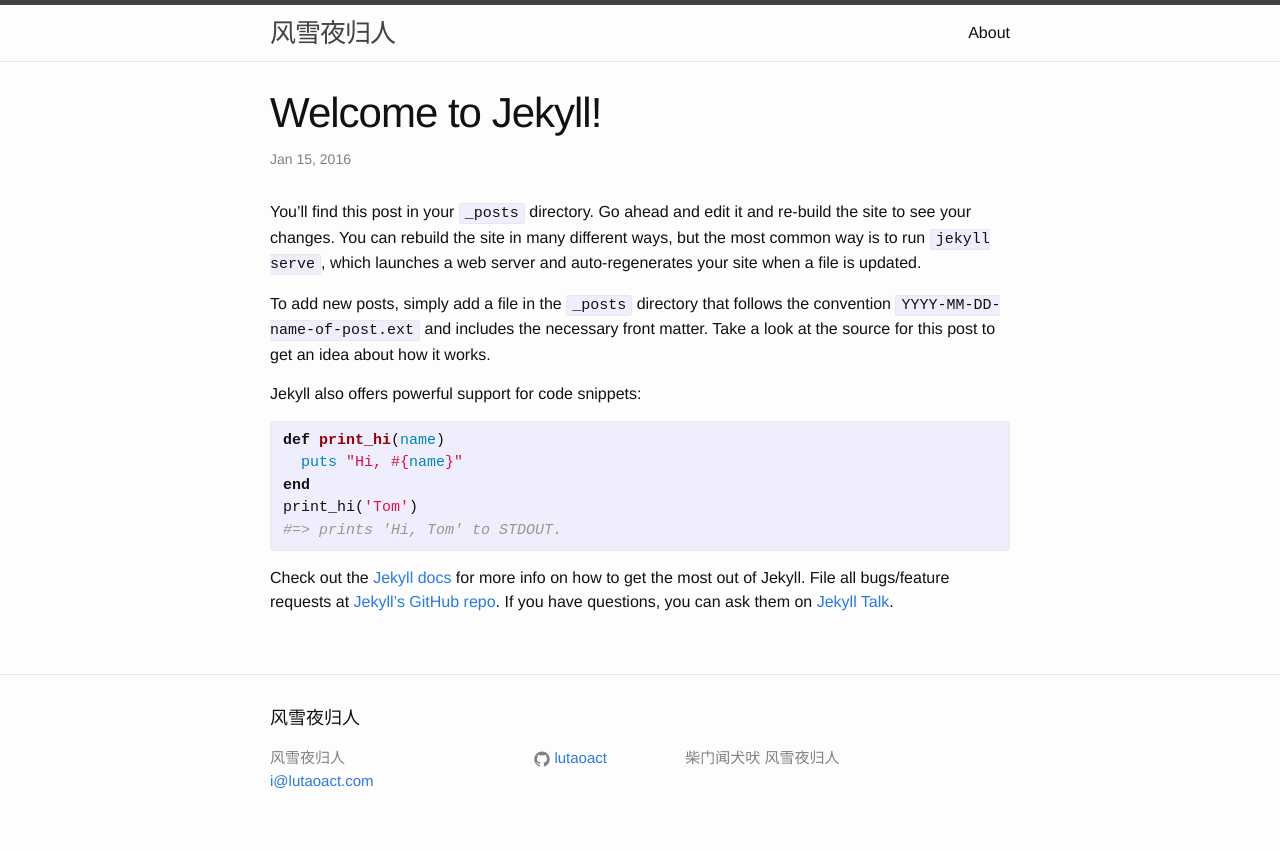
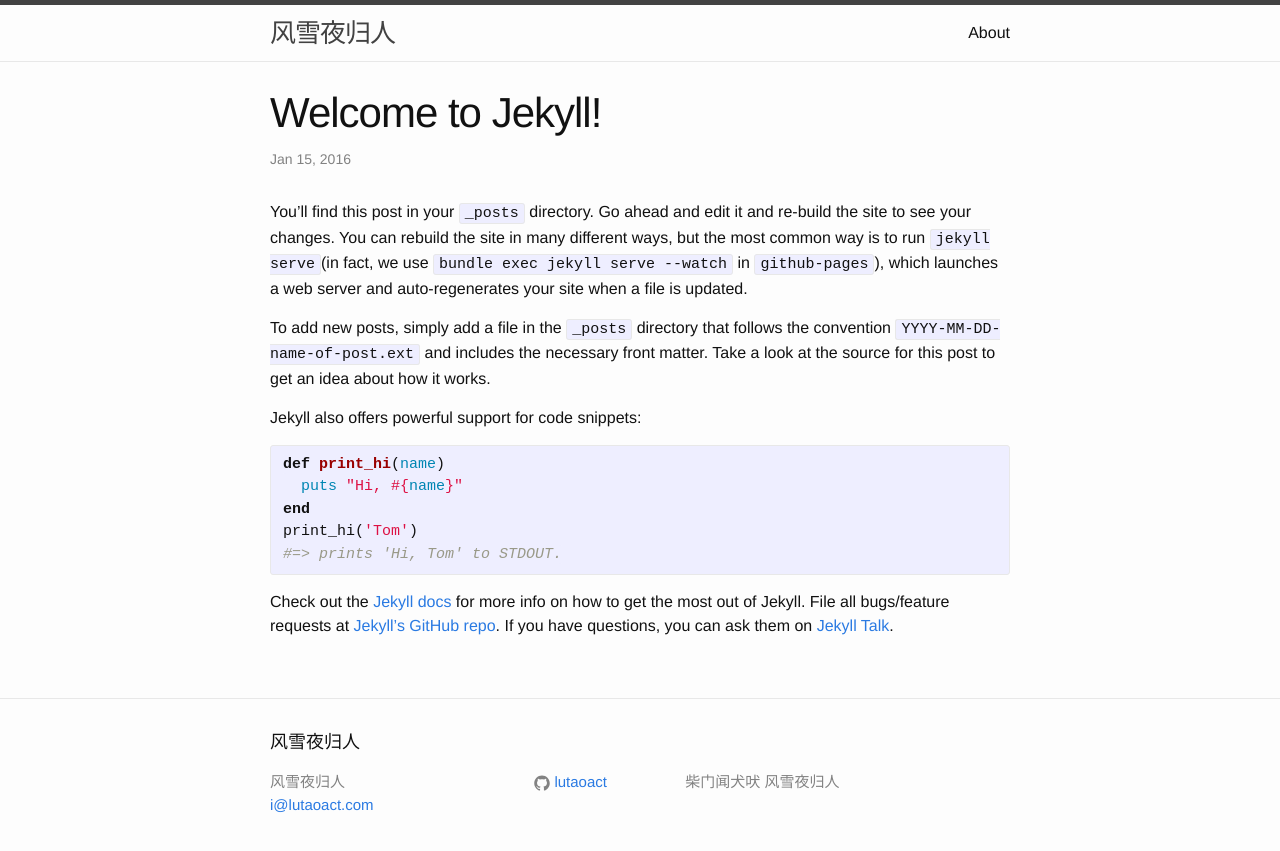
Before and after one commit to lutaoact/lutaoact.github.io, a Jekyll site: the page built from _posts/2016-01-15-welcome-to-jekyll.markdown, in a window 1280 px wide. Shown: the top 851 px of the page. Built offline with Jekyll 4.4.1, drawn with Linux system fonts in a browser that asks for light colours.

Commit message:
use "bundle exec jekyll serve --watch"

```diff
--- a/_posts/2016-01-15-welcome-to-jekyll.markdown
+++ b/_posts/2016-01-15-welcome-to-jekyll.markdown
@@ -4,7 +4,7 @@
 date:   2016-01-15 09:33:20 +0800
 categories: jekyll update
 ---
-You’ll find this post in your `_posts` directory. Go ahead and edit it and re-build the site to see your changes. You can rebuild the site in many different ways, but the most common way is to run `jekyll serve`, which launches a web server and auto-regenerates your site when a file is updated.
+You’ll find this post in your `_posts` directory. Go ahead and edit it and re-build the site to see your changes. You can rebuild the site in many different ways, but the most common way is to run `jekyll serve`(in fact, we use `bundle exec jekyll serve --watch` in `github-pages`), which launches a web server and auto-regenerates your site when a file is updated.
 
 To add new posts, simply add a file in the `_posts` directory that follows the convention `YYYY-MM-DD-name-of-post.ext` and includes the necessary front matter. Take a look at the source for this post to get an idea about how it works.
 
```
